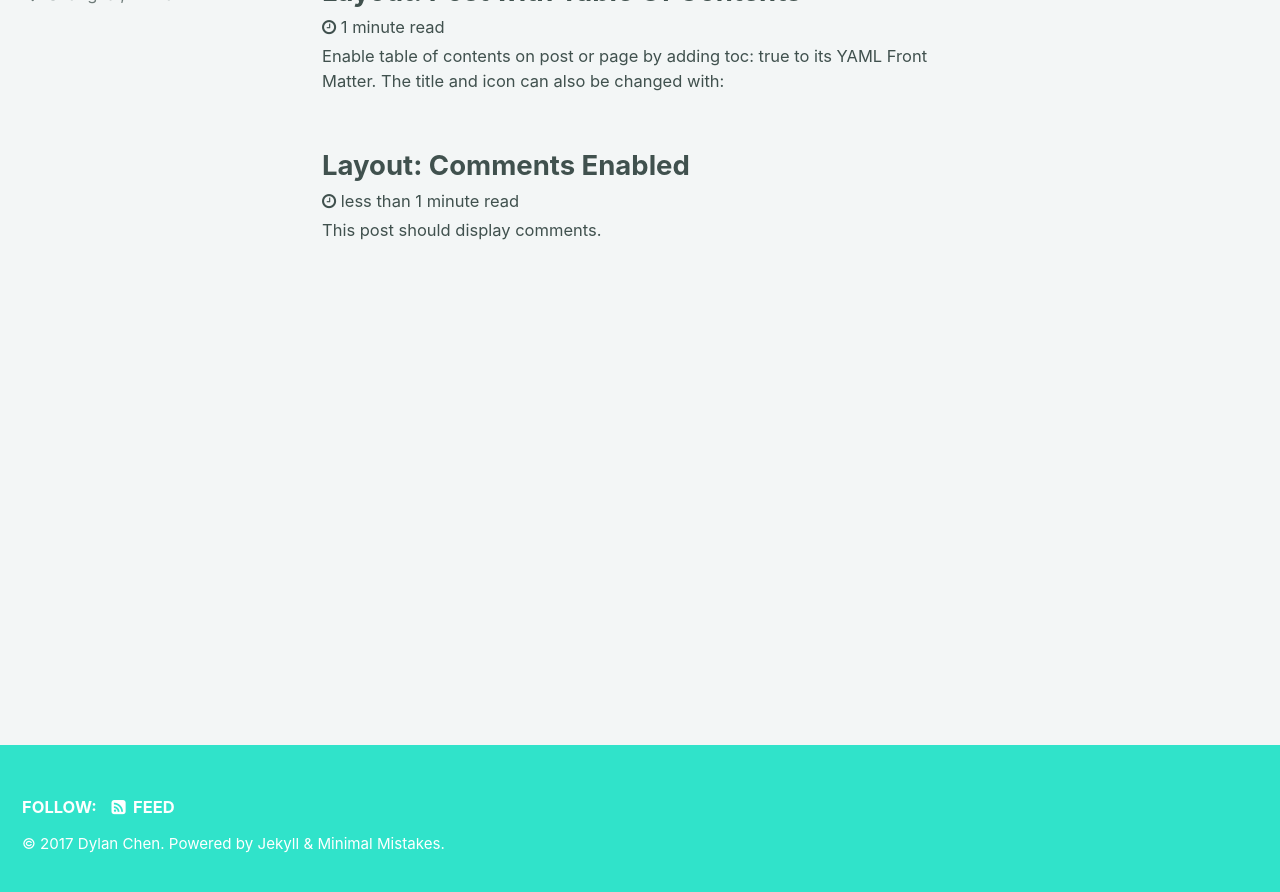
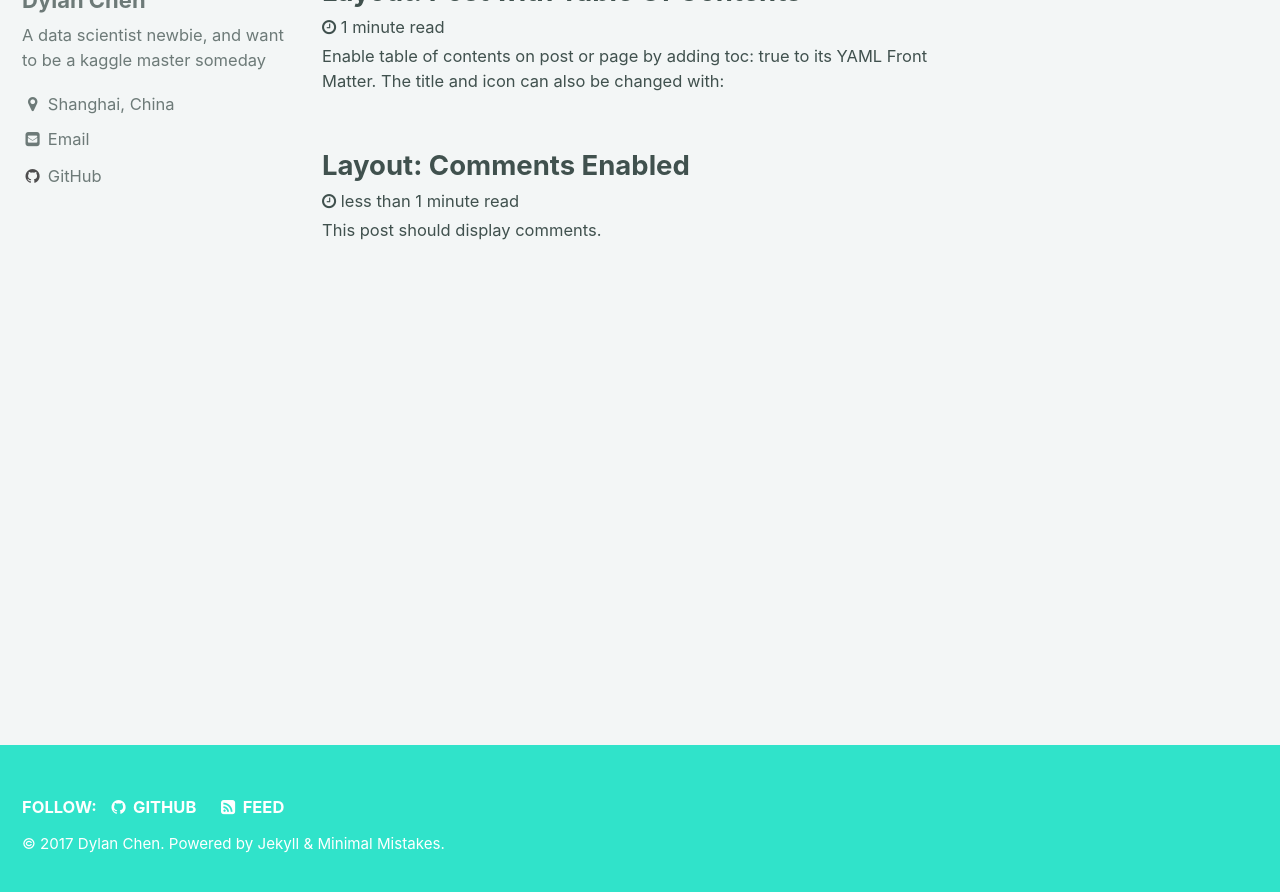
Before and after one commit to dylanchen0114/blog_pages, a Jekyll site: the page built from index.html, in a window 1280 px wide and 900 px high, scrolled down 253 px. Shown: the top 892 px of the window. Built offline with Jekyll 4.4.1, drawn with Linux system fonts in a browser that asks for light colours; the list of posts is cut into pages by our own code.

Commit message:
init push

```diff
--- a/_config.yml
+++ b/_config.yml
@@ -84,10 +84,10 @@ analytics:
 # Site Author
 author:
   name             : "Dylan Chen"
-  avatar           : # path of avatar image, e.g. "/assets/images/bio-photo.jpg"
-  bio              : "Data Scientist"
+  avatar           : "/assets/images/bio-photo.png"
+  bio              : "A data scientist newbie, and want to be a kaggle master someday"
   location         : "Shanghai, China"
-  email            :
+  email            : "www.dylanchen0114.com"
   uri              :
   home             : # null (default), "absolute or relative url to link to author home"
   bitbucket        :
@@ -96,7 +96,7 @@ author:
   flickr           :
   facebook         :
   foursquare       :
-  github           :
+  github           : "github.com/dylanchen0114"
   gitlab           :
   google_plus      :
   keybase          :
```
